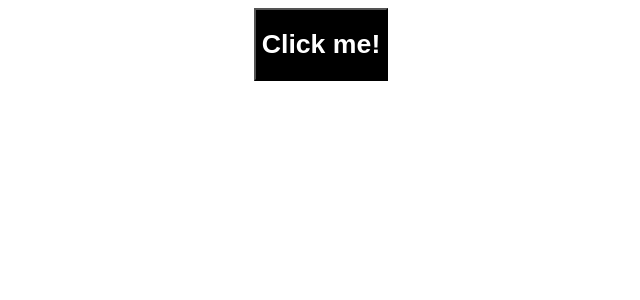
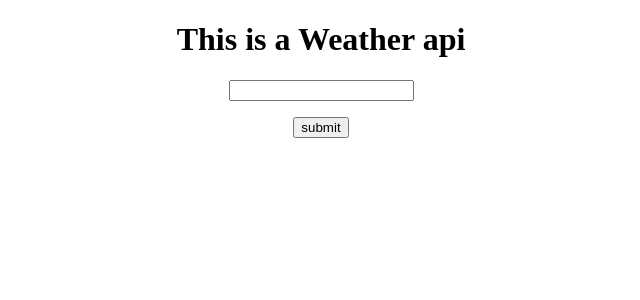
Before and after one commit to solo7899/flask_starter, a Flask app: page / in a window 1280 px wide. Shown: the top 300 px of the page, without its empty margins (319-959 px from the left). Run offline with Flask 3, Linux system fonts and the light colour scheme; some libraries are stand-ins or nearby versions.

Commit message:
changing index template

```diff
--- a/main.py
+++ b/main.py
@@ -9,7 +9,7 @@ def index():
     return render_template("index.html")
 
 
-@app.route("/get_weather", methods=["GET", "POST"])
+@app.route("/get_weather/", methods=["GET", "POST"])
 def get_weather():
     if request.method == "POST":
         city_name = request.form.get("city_name", "")
--- a/templates/index.html
+++ b/templates/index.html
@@ -22,9 +22,11 @@
   <body>
     <div>
       <center>
-        <button hx-get="/clicked" hx-trigger="click delay:2s">
-          <h1>Click me!</h1>
-        </button>
+        <h1>This is a Weather api</h1>
+        <form hx-post="/get_weather" hx-swap="outerHTML">
+          <p><input type="text" name="city_name" /></p>
+          <p><input type="submit" value="submit" /></p>
+        </form>
       </center>
     </div>
     <div id="target"></div>
```
